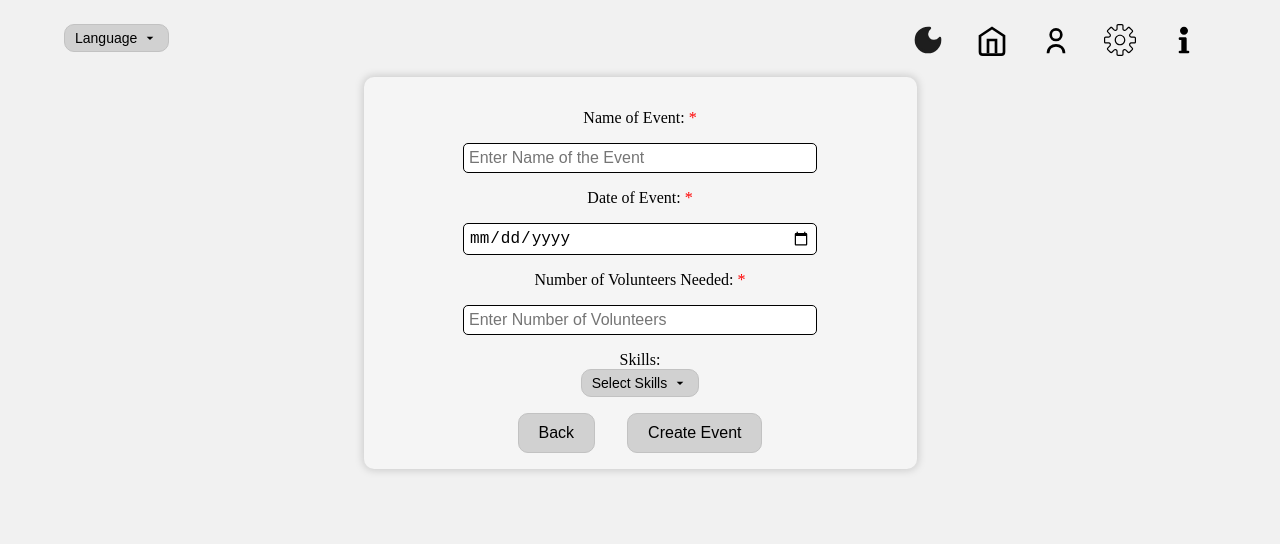
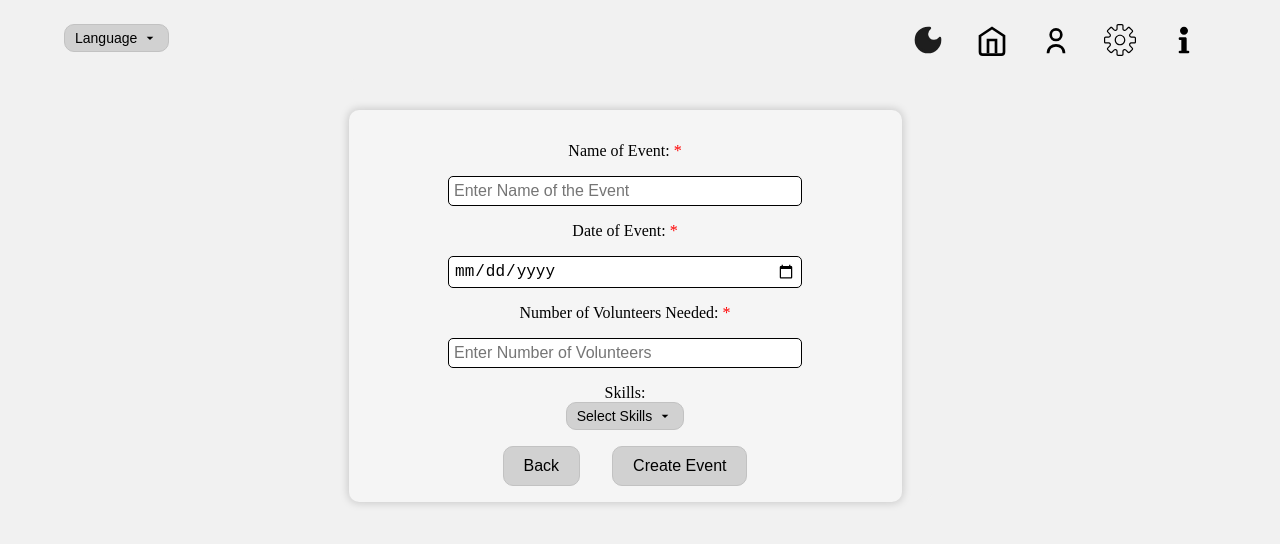
Before and after one commit to mohammadabk2/Beit-Hanina-Community-Center-Vol-App, a React (Create React App) app in the folder client/: page /home-organizer in a window 1280 px wide. Both pictures are taken after a click on the button "Create Event". Shown: the top 544 px of the page. Built offline with nearby package versions, Linux system fonts and the light colour scheme.

Commit message:
fixes positioning for create-event

```diff
--- a/client/src/pages/HomePage/HomeOrganizer.js
+++ b/client/src/pages/HomePage/HomeOrganizer.js
@@ -114,7 +114,7 @@ const HomeOrganizer = () => {
   const renderCreateEvent = () => {
     return (
       <>
-        <div>
+        <div className="general-box scroll-box1">
           <form
             onSubmit={handleSubmit}
             className="general-box flex-box flex-column smooth-shadow-box"
@@ -190,7 +190,7 @@ const HomeOrganizer = () => {
               />
             </div>
 
-            <div>
+            <div className="flex-box">
               <DynamicButton
                 className="button"
                 onClick={handleShowEvents}
```
